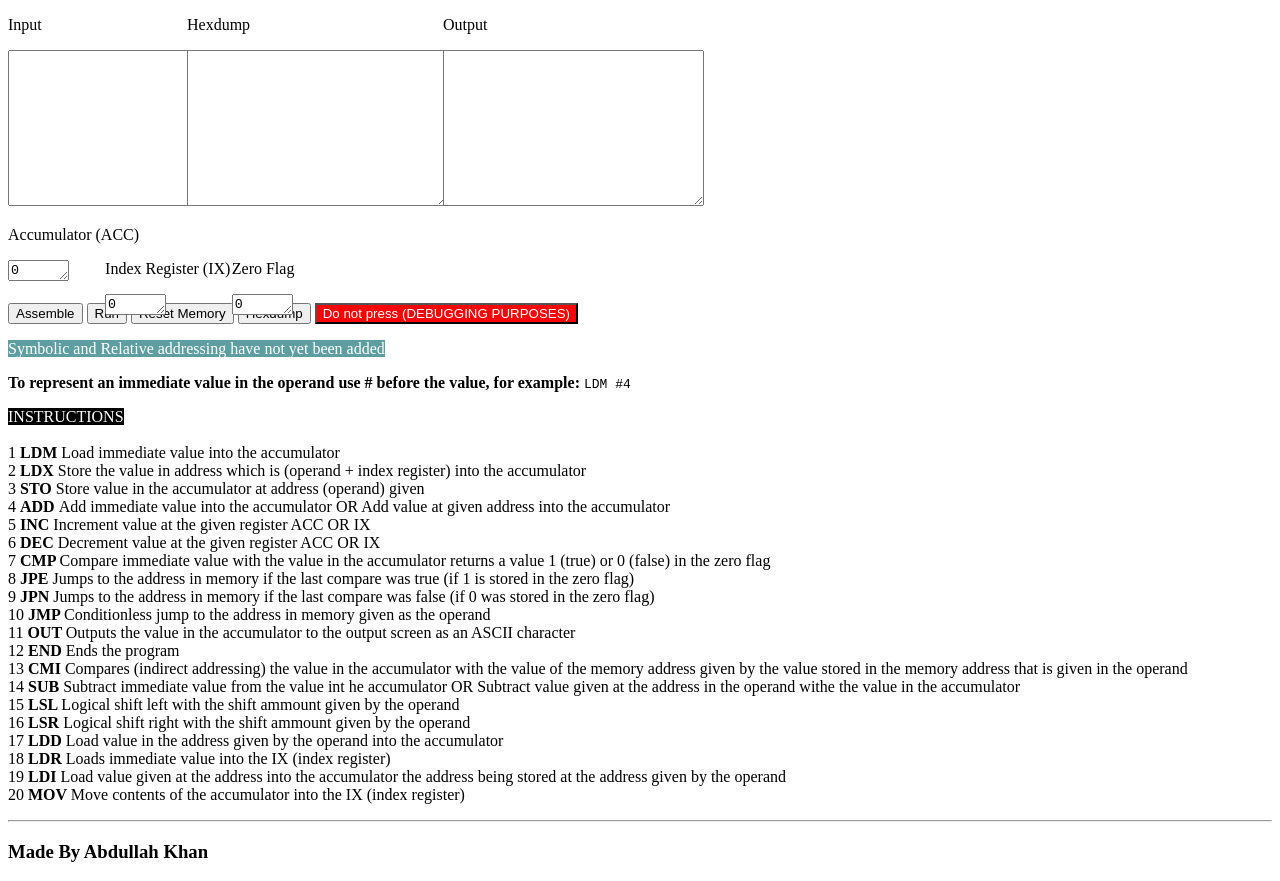
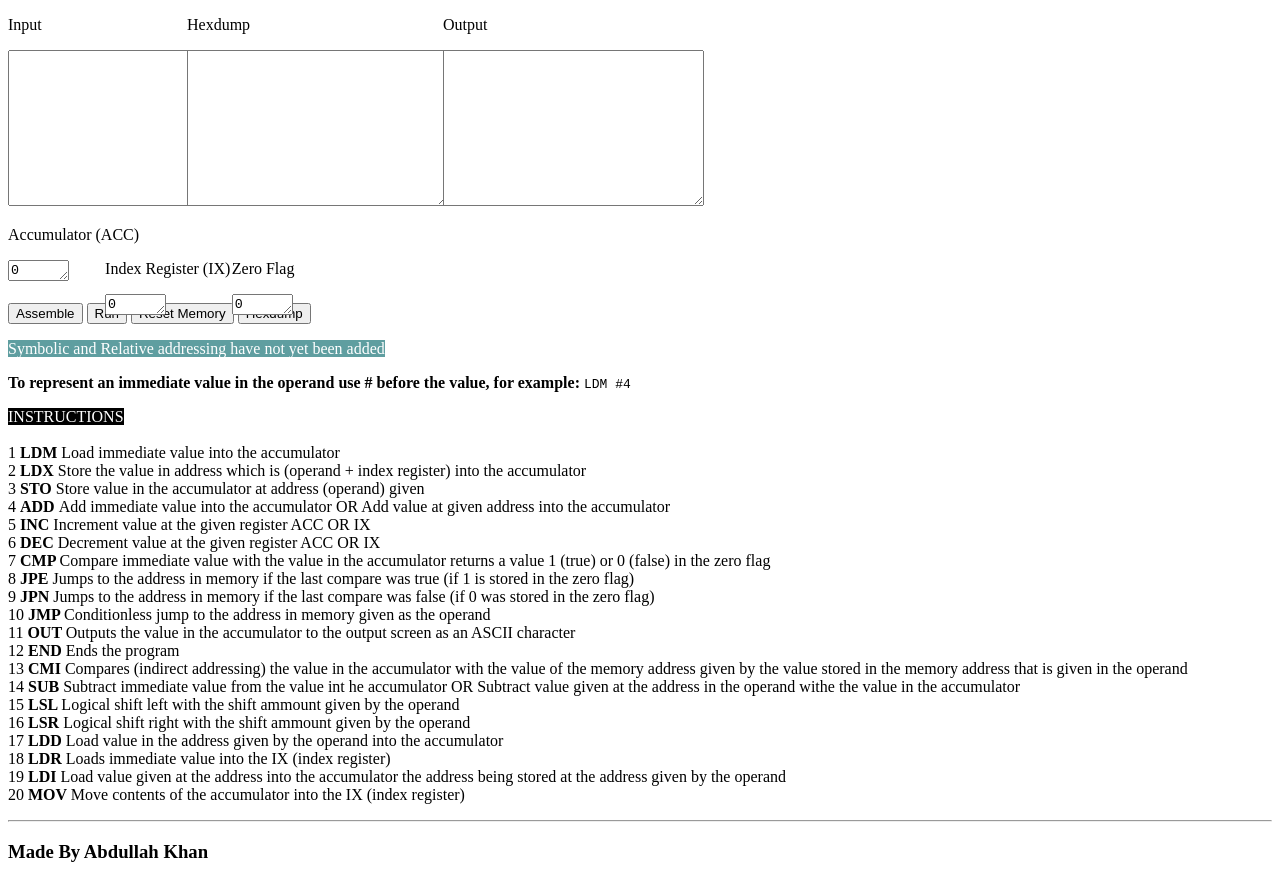
Before and after one commit to pcinterpreter/asm, a plain HTML site: page index.html in a window 1280 px wide. Drawn offline with Linux system fonts and the light colour scheme.

Commit message:
Add files via upload

```diff
--- a/index.html
+++ b/index.html
@@ -43,7 +43,6 @@
     <button id="run">Run</button>
     <button id="reset">Reset Memory</button>
     <button id="hexdb">Hexdump</button>
-    <button id="dn" style="background-color: red; color: white;">Do not press (DEBUGGING PURPOSES)</button>
     <p><span style="color: white; background-color: cadetblue;">Symbolic and Relative addressing have not yet been added</span></p>
     <p><b>To represent an immediate value in the operand use # before the value, for example: </b> <code>LDM #4</code> </p>
     <p><span style="background-color: black; color: white;">INSTRUCTIONS</span><br><span id="p"></span></p>
```
